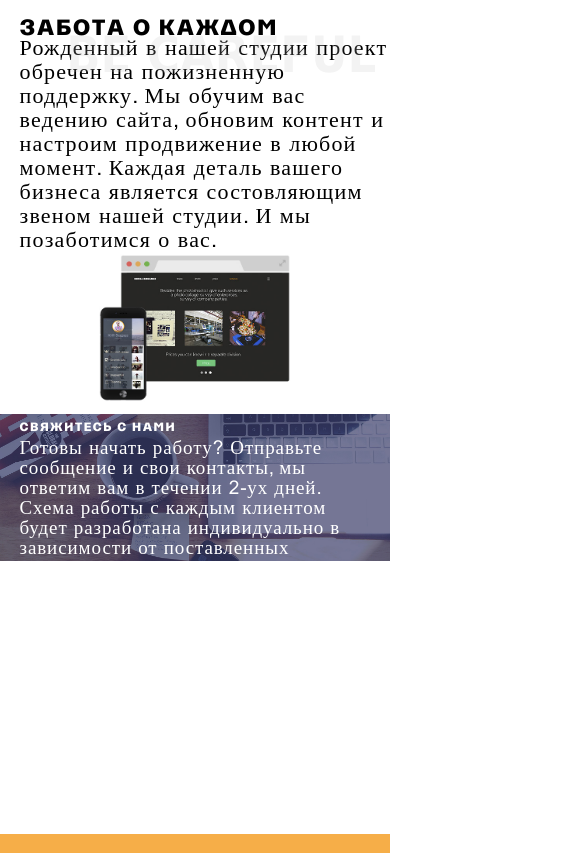
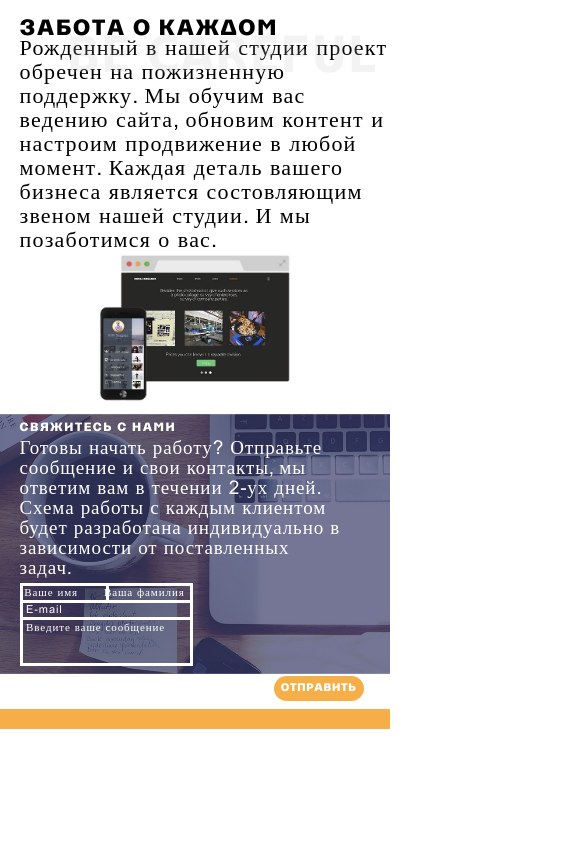
Before and after one commit to Maxorik/VelumRadio, a plain HTML site: page index.html in a window 390 px wide. Shown: the part 3741-4594 px from the top of the page, 585 px wide, since content can reach past the window. After the commit the page ends 4470 px from the top, so only its background shows below. Drawn offline with Linux system fonts and the light colour scheme.

Commit message:
change fonts

```diff
--- a/media.css
+++ b/media.css
@@ -190,11 +190,20 @@
     .trade_button{
         font-size: 16px;
         line-height: 25px;
+        color:#000;
     }
 
     .feedback_h1{
         font-size: 12px;
         margin-bottom: 1%;
+    }
+
+    .feedback_form{
+        width:99%;
+    }
+
+    .feedback{
+        background-image:url(img/feedback_mobile.jpg);
     }
 
     .feedback{
@@ -204,11 +213,15 @@
         flex-direction: column;
     }
 
+    .feedback_prim{
+        justify-content: flex-start;
+    }
+
     .td_transparent{
         font-size: 11px;
         line-height: 12px;
-        padding-left: 20px;
-        width:88%;
+        padding-left: 1%;
+        width:45%;
     }
 
     .prim{
@@ -219,10 +232,16 @@
     .prim_button{
         font-size: 11px;
         line-height: 25px;
+        margin-left: 10%;
     }
 
     .input_mini{
-        width:81% !important;
+        width:48.5% !important;
+        margin-left: -55%;
+    }
+
+    .input_height{
+        padding-bottom: 5%;
     }
 
     .input_mini:first-child{
```
Also changed, not shown: img/feedback_mobile.jpg (added).
